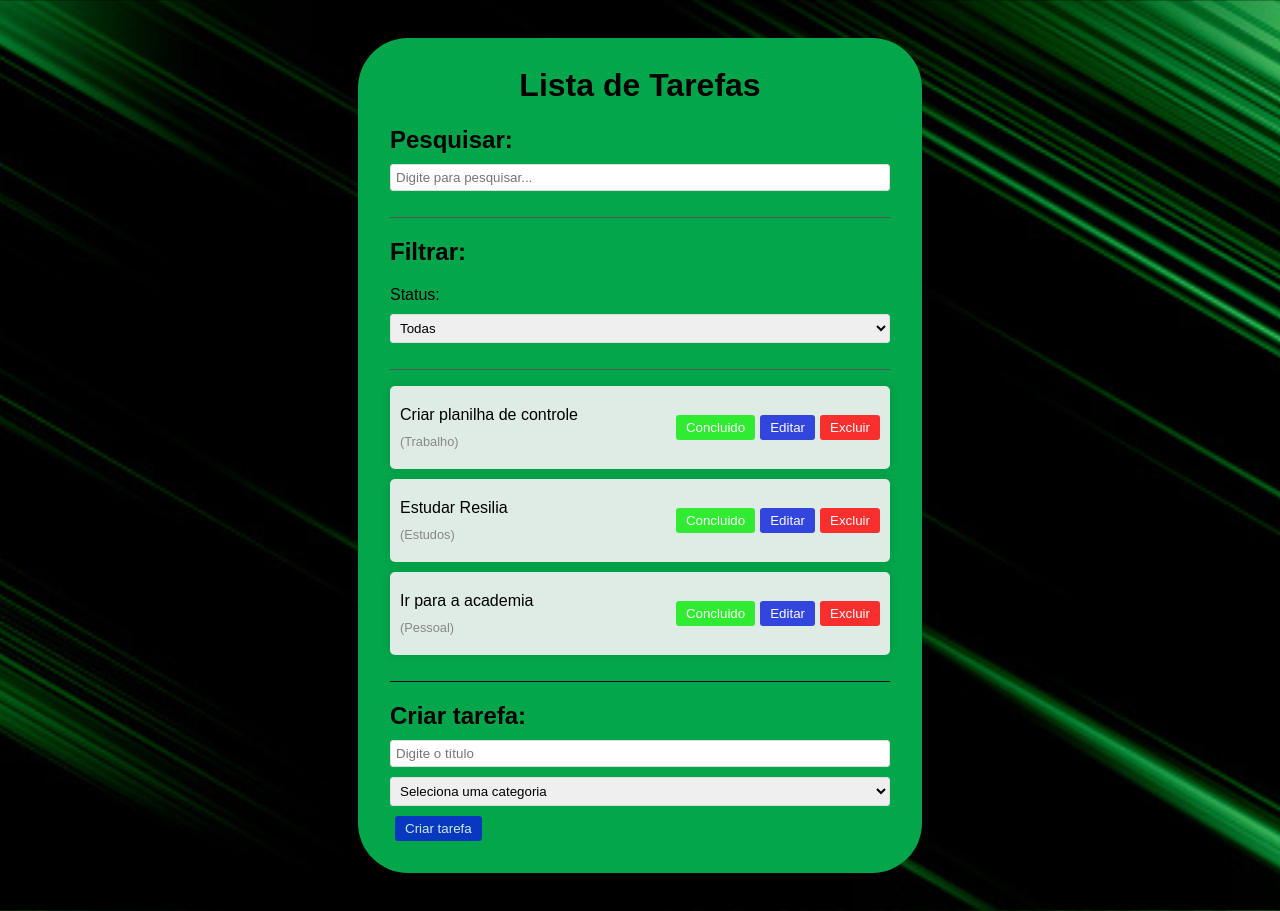
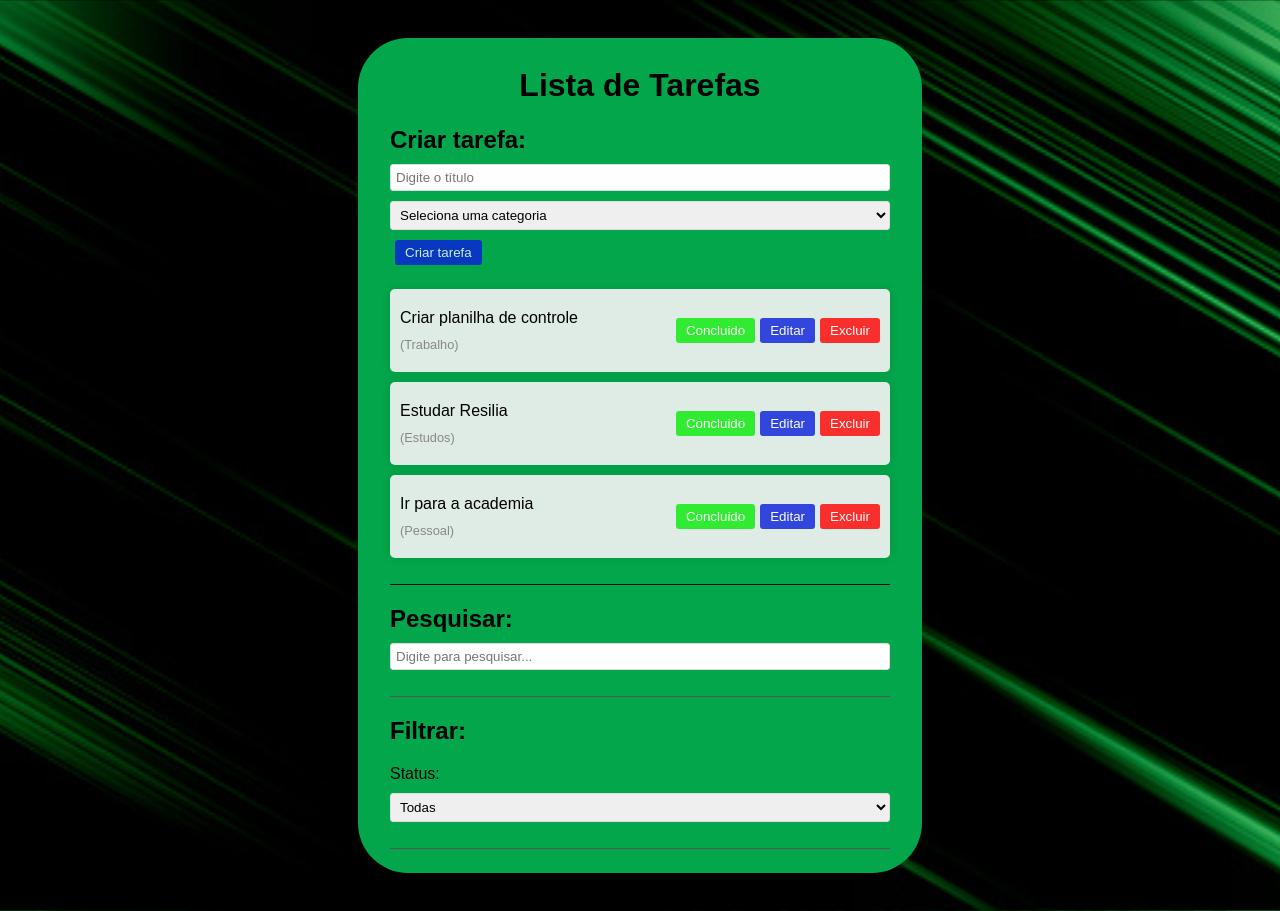
Before and after one commit to DaniSodeiro/To-do-list, a React (Vite) app: page / in a window 1280 px wide. Built offline with nearby package versions, Linux system fonts and the light colour scheme.

Commit message:
:sparkles: feat: Retirado comentário nos filter, Search e TodoForm

```diff
--- a/src/App.jsx
+++ b/src/App.jsx
@@ -1,13 +1,10 @@
 import { useState } from "react";
 
+import TodoForm from "./components/TodoForm";
 import Todo from "./components/Todo";
-
 import Search from "./components/Search";
-
 import Filter from "./components/Filter";
-
 import "./App.css";
-import TodoForm from "./components/TodoForm";
 
 const App = () => {
   const [todos, setTodos] = useState([
@@ -33,8 +30,8 @@ const App = () => {
 
   const [filter, setFilter] = useState("All");
   const [sort, setSort] = useState("Asc");
-
   const [search, setSearch] = useState("");
+  const [value, setValue] = useState("");
 
   const addTodo = (text, category) => {
     const newTodos = [
@@ -75,8 +72,9 @@ const App = () => {
   return (
     <div className="app">
       <h1>Lista de Tarefas</h1>
-      <Search search={search} setSearch={setSearch} />
-      <Filter filter={filter} setFilter={setFilter} setSort={setSort} />
+      <div className="create-todo-section">
+        <TodoForm addTodo={addTodo} />
+      </div>
       <div className="todo-list">
         {todos
           .filter((todo) =>
@@ -101,11 +99,14 @@ const App = () => {
               todo={todo}
               completeTodo={completeTodo}
               removeTodo={removeTodo}
-              editTodo={editTodo} // Adicione esta linha
+              editTodo={editTodo}
             />
           ))}
       </div>
-      <TodoForm addTodo={addTodo} />
+      <div className="search-filter-section">
+        <Search search={search} setSearch={setSearch} />
+        <Filter filter={filter} setFilter={setFilter} setSort={setSort} />
+      </div>
     </div>
   );
 };
--- a/src/components/Filter.jsx
+++ b/src/components/Filter.jsx
@@ -1,7 +1,5 @@
-// eslint-disable-next-line no-unused-vars
 import React from "react";
 
-// eslint-disable-next-line react/prop-types, no-unused-vars
 const Filter = ({ filter, setFilter, setSort }) => {
   return (
     <div className="filter">
--- a/src/components/Search.jsx
+++ b/src/components/Search.jsx
@@ -1,5 +1,3 @@
-/* eslint-disable react/prop-types */
-// eslint-disable-next-line no-unused-vars
 import React from "react";
 
 const Search = ({ search, setSearch }) => (
--- a/src/components/TodoForm.jsx
+++ b/src/components/TodoForm.jsx
@@ -1,4 +1,3 @@
-/* eslint-disable react/prop-types */
 import { useState } from "react";
 
 const TodoForm = ({ addTodo }) => {
```
